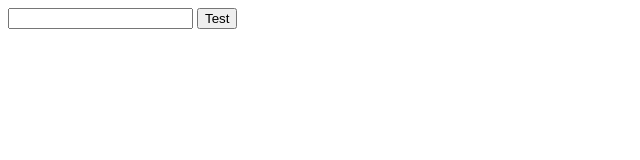
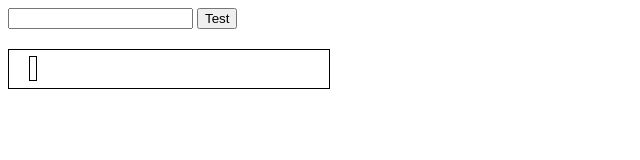
Before and after one commit to edjeong99/pwaproject, a website: page app1/index.html in a window 1280 px wide. Both pictures are taken after a click on the button "Test". Shown: the whole page, without its empty margins (0-640 px from the left). Drawn offline with Linux system fonts and the light colour scheme.

Commit message:
create element for input, apply css

```diff
--- a/app1/css/style.css
+++ b/app1/css/style.css
@@ -6,3 +6,17 @@
   padding: 3px;
   border: 1px solid #BBB;
 }
+
+.inputStrDisplay{
+  border: 1px solid black;
+  margin : 0 10px;
+  padding : 3px;
+}
+
+#divResult{
+  border: 1px solid black;
+  width : 300px;
+  margin-top : 20px;
+  padding : 10px;
+
+}
--- a/app1/index.html
+++ b/app1/index.html
@@ -5,6 +5,9 @@
     <meta charset="UTF-8">
     <meta name="viewport" content="width=device-width, initial-scale=1">
     <title>PWA Sample</title>
+
+    <link rel="stylesheet" href="css/style.css">
+
     <script src="js/index.js"></script>
 </head>
 <body>
--- a/app1/js/index.js
+++ b/app1/js/index.js
@@ -1,7 +1,23 @@
 //alert('JS working');
 
+var inputArr = [];
+
+function InputItem(inputStr) {
+  this.inputStr = inputStr;
+  this.date = new Date();
+}
+
 function addInput() {
-  document.getElementById('divResult').innerHTML = document.getElementById(
-    'inputtest'
-  ).value;
+  //     document.getElementById('divResult').innerHTML = document.getElementById(
+  //     'inputtest'
+  //   ).value;
+
+  var inputStr = document.getElementById('inputtest').value;
+  inputArr.push(new InputItem(inputStr));
+  //alert(inputArr[inputArr.length - 1].inputStr);
+
+  var node = document.createElement('span');
+  node.innerHTML = inputStr;
+  node.setAttribute('class', 'inputStrDisplay');
+  document.getElementById('divResult').appendChild(node);
 }
```
